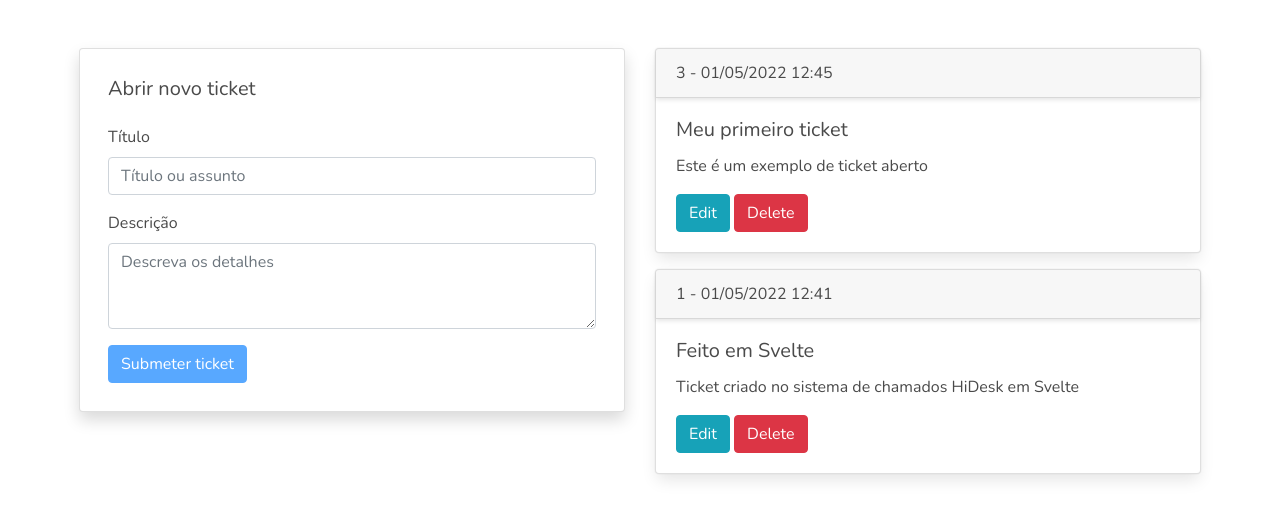
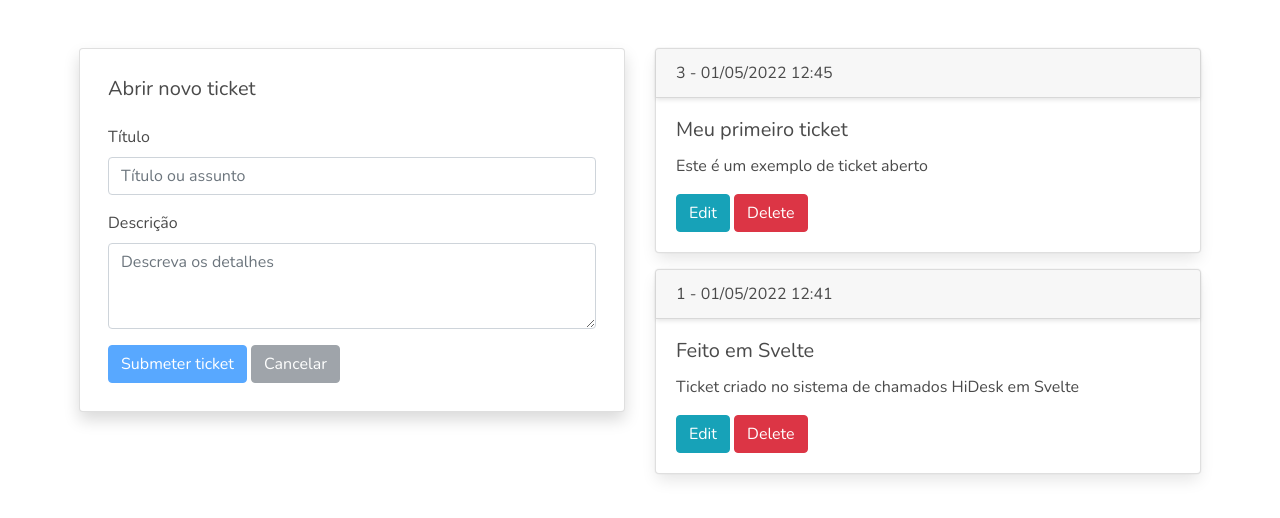
Before and after one commit to cmarqs/hidesk, a Svelte app: page / in a window 1280 px wide. Shown: the top 518 px of the page. Built offline with nearby package versions, Linux system fonts and the light colour scheme.

Commit message:
Cancel to clean form

```diff
--- a/src/App.svelte
+++ b/src/App.svelte
@@ -16,7 +16,7 @@
   };
 
   const saveTicket = ({ title, content }) => {
-    let tkt = { id: 3, title, content, history: [{ id: 6, updatedAt: Date.now(), userId: 2, statusId: 1, comment: "Ticket opened" }] };
+    let tkt = { id: null, title, content, history: [{ id: null, updatedAt: Date.now(), userId: 2, statusId: 1, comment: "Ticket opened" }] };
     allTickets = [tkt, ...allTickets];
   };
 
--- a/src/components/Tickets/Form.svelte
+++ b/src/components/Tickets/Form.svelte
@@ -8,6 +8,10 @@
   function handleSubmit() {
     saveTicket(formData);
 
+    cancel();
+  }
+
+  function cancel(){
     formData = { title: "", content: "", id: null };
   }
 
@@ -23,4 +27,5 @@
     <textarea class="form-control" id="content" rows="3" placeholder="Descreva os detalhes" bind:value={formData.content} />
   </div>
   <button type="submit" class="btn btn-primary" disabled={isEmpty}>Submeter ticket</button>
+  <button type="submit" class="btn btn-secondary" disabled={isEmpty} on:click={cancel} >Cancelar</button>
 </form>
```
